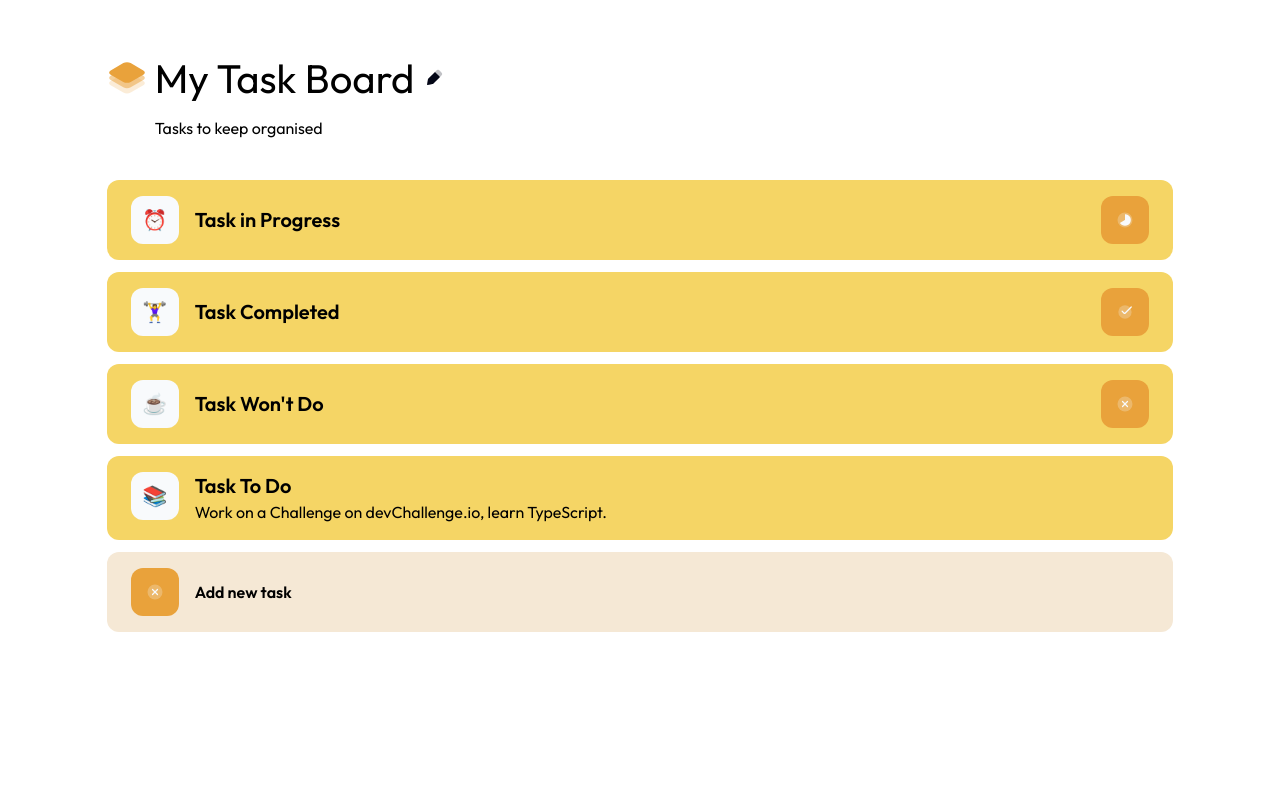
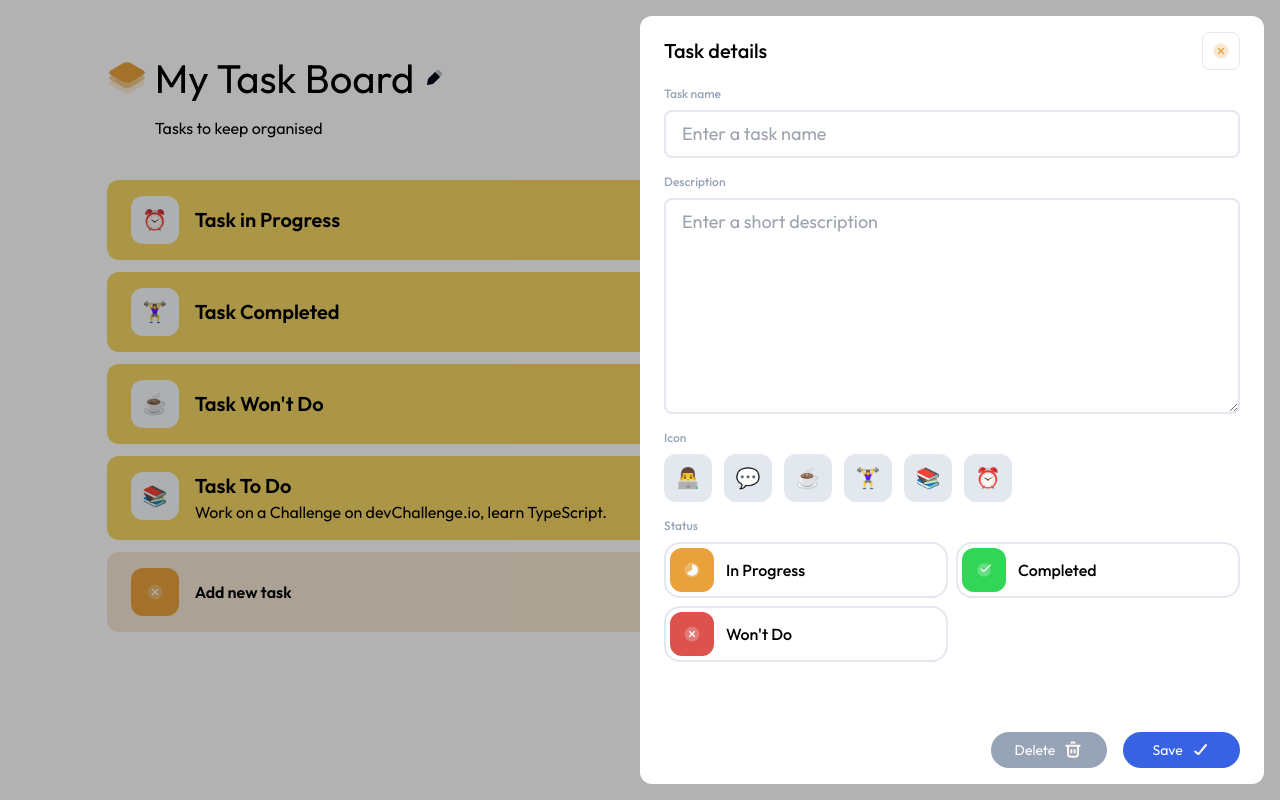
Before and after one commit to CodingLeonardo/task-board-challenge, a React (Vite) app in the folder client/: page / in a window 1280 px wide. Built offline with nearby package versions, Linux system fonts and the light colour scheme.

Commit message:
Refactor components, update layout, and fix Modal styles

```diff
--- a/client/src/components/Board.tsx
+++ b/client/src/components/Board.tsx
@@ -3,6 +3,7 @@ import TaskEdit from "./TaskEdit";
 import Layout from "./Layout";
 import TaskButton from "./TaskButton";
 import {Task, TaskIcon, TaskStatus} from "../types.d";
+// import {useModal} from "../store";
 
 const tasks: Task[] = [
   {
@@ -28,12 +29,14 @@ const tasks: Task[] = [
 ];
 
 const Board = () => {
+  // const isOpened = useModal(state => state.isOpened);
   return (
     <>
       <Layout>
         <Tasks tasks={tasks} />
         <TaskButton />
-        {/* <TaskEdit /> */}
+        {/* {isOpened && <TaskEdit />} */}
+        <TaskEdit />
       </Layout>
     </>
   );
--- a/client/src/components/Modal.tsx
+++ b/client/src/components/Modal.tsx
@@ -1,8 +1,12 @@
 import {createPortal} from "react-dom";
-import {useRef} from "react";
+import {FC, ReactNode, useRef} from "react";
 import {useModal} from "../store";
 
-const Modal = ({children}) => {
+interface ModalProps {
+  children: ReactNode;
+}
+
+const Modal: FC<ModalProps> = ({children}) => {
   const modalRef = useRef(null);
   const closeModal = useModal(state => state.close);
 
@@ -13,7 +17,10 @@ const Modal = ({children}) => {
   };
 
   return createPortal(
-    <div ref={modalRef} className="modal" onClick={handleClick}>
+    <div
+      ref={modalRef}
+      className="fixed grid grid-cols-2 p-4 left-0 top-0 bg-[rgba(0,0,0,0.3)] w-screen h-screen"
+      onClick={handleClick}>
       {children}
     </div>,
     document.getElementById("modal")!,
--- a/client/src/components/TaskCard.tsx
+++ b/client/src/components/TaskCard.tsx
@@ -1,5 +1,5 @@
 import {FC} from "react";
-import {TaskStatus, Task} from "../types.d";
+import {TaskStatus, Task, TaskIcon} from "../types.d";
 
 import Time from "../assets/Time_atack_duotone.svg";
 import Done from "../assets/Done_round_duotone.svg";
@@ -7,33 +7,52 @@ import Close from "../assets/close_ring_duotone.svg";
 
 interface TaskCardProps extends Task {}
 
+interface TaskCardIconProps {
+  icon: TaskIcon;
+}
+
+interface TaskCardStatusIconProps {
+  status: TaskStatus;
+}
+
+const TaskCardIcon: FC<TaskCardIconProps> = ({icon}) => {
+  const Icons = {
+    [TaskIcon.person]: "👨‍💻",
+    [TaskIcon.message]: "💬",
+    [TaskIcon.coffee]: "☕",
+    [TaskIcon.exercise]: "🏋️‍♀️",
+    [TaskIcon.books]: "📚",
+    [TaskIcon.clock]: "⏰",
+  };
+  return (
+    <figure className="flex justify-center items-center h-12 w-12 self-start bg-white-snow text-xl rounded-xl">
+      {Icons[icon]}
+    </figure>
+  );
+};
+
+const TaskCardStatusIcon: FC<TaskCardStatusIconProps> = ({status}) => {
+  const statusIcons = {
+    [TaskStatus.inprogress]: Time,
+    [TaskStatus.completed]: Done,
+    [TaskStatus.wontdo]: Close,
+  };
+  return (
+    <div className="flex justify-center items-center h-12 w-12 bg-orange-burnt rounded-xl">
+      <img className="" src={statusIcons[status]} alt="TaskCard Status" />
+    </div>
+  );
+};
+
 const TaskCard: FC<TaskCardProps> = ({name, description, icon, status}) => {
-  const getStatusIcon = () => {
-    if (status === TaskStatus.inprogress) {
-      return Time;
-    }
-    if (status === TaskStatus.completed) {
-      return Done;
-    }
-    if (status === TaskStatus.wontdo) {
-      return Close;
-    }
-  };
-
   return (
     <div className="grid grid-cols-taskcard gap-x-4 items-center px-6 py-4 rounded-xl bg-orange-cream mb-3">
-      <figure className="flex justify-center items-center h-12 w-12 self-start bg-white-snow text-xl rounded-xl">
-        {icon}
-      </figure>
+      <TaskCardIcon icon={icon} />
       <div className="pr-10">
         <h3 className="text-xl font-semibold text-black">{name}</h3>
         {description && <p className="text-base">{description}</p>}
       </div>
-      {status && (
-        <div className="flex justify-center items-center h-12 w-12 bg-orange-burnt rounded-xl">
-          <img className="" src={getStatusIcon()} alt="TaskCard Status" />
-        </div>
-      )}
+      {status && <TaskCardStatusIcon status={status} />}
     </div>
   );
 };
--- a/client/src/components/TaskEdit.tsx
+++ b/client/src/components/TaskEdit.tsx
@@ -11,8 +11,6 @@ import Done from "../assets/Done_round_duotone.svg";
 import Done1 from "../assets/Done_round.svg";
 import Close from "../assets/close_ring_duotone.svg";
 import Thrash from "../assets/Trash.svg";
-
-import "./styles/TaskEdit.css";
 
 const TaskSchema = z.object({
   name: z.string().min(10).max(25),
@@ -38,99 +36,132 @@ const TaskEdit = () => {
 
   return (
     <Modal>
-      <form className="TaskEdit" onSubmit={handleSubmit(onSubmit)}>
-        <div className="TaskEdit-header">
-          <h2 className="TaskEdit-header__title">Task details</h2>
-          <div className="TaskEdit-header__close" onClick={closeModal}>
+      <form
+        className="relative bg-white-default col-start-2 px-6 py-4 rounded-xl"
+        onSubmit={handleSubmit(onSubmit)}>
+        <div className="flex justify-between items-center">
+          <h2 className="text-xl font-medium">Task details</h2>
+          <div
+            className="flex items-center justify-center border border-gray-light p-2 rounded-lg cursor-pointer"
+            onClick={closeModal}>
             <img src={Close1} alt="Close" />
           </div>
         </div>
-        <div className="TaskEdit-name">
-          <label htmlFor="name">Task name</label>
+        <div className="flex flex-col mt-4">
+          <label
+            className="text-gray-steel text-xs font-medium mb-2"
+            htmlFor="name">
+            Task name
+          </label>
           <input
+            className="bg-white-default text-gray-steel text-lg py-2 px-4 border-2 border-gray-light rounded-lg outline-none"
             type="text"
             placeholder="Enter a task name"
             {...register("name")}
           />
         </div>
-        <div className="TaskEdit-description">
-          <label htmlFor="description">Description</label>
+        <div className="flex flex-col mt-4">
+          <label
+            className="text-gray-steel text-xs font-medium mb-2"
+            htmlFor="description">
+            Description
+          </label>
           <textarea
+            className="bg-white-default text-gray-steel text-lg py-2 px-4 border-2 border-gray-light rounded-lg outline-none"
             cols={20}
             rows={7}
             placeholder="Enter a short description"
             {...register("description")}></textarea>
         </div>
-        <div className="TaskEdit-icon">
-          <h3 className="TaskEdit-icon__title">Icon</h3>
-          <div className="TaskEdit-icon__items">
-            <div className="TaskEdit-icon__item">
+        <div className="flex flex-col mt-4">
+          <h3 className="text-gray-steel text-xs font-medium mb-2">Icon</h3>
+          <div className="flex flex-row gap-x-3">
+            <label
+              className="flex items-center justify-center w-12 h-12 text-xl cursor-pointer rounded-xl bg-gray-light has-[:checked]:bg-orange-cream"
+              htmlFor="person">
               <input
+                className="appearance-none cursor-pointer"
                 type="radio"
-                value={TaskIcon.person}
+                value="person"
                 id="person"
                 {...register("icon")}
               />
-              <label htmlFor="person">👨‍💻</label>
-            </div>
-            <div className="TaskEdit-icon__item">
+              👨‍💻
+            </label>
+            <label
+              className="flex items-center justify-center w-12 h-12 text-xl cursor-pointer rounded-xl bg-gray-light has-[:checked]:bg-orange-cream"
+              htmlFor="message">
               <input
+                className="appearance-none cursor-pointer"
                 type="radio"
-                value={TaskIcon.message}
+                value="message"
                 id="message"
                 {...register("icon")}
               />
-              <label htmlFor="message">💬</label>
-            </div>
-            <div className="TaskEdit-icon__item">
+              💬
+            </label>
+            <label
+              className="flex items-center justify-center w-12 h-12 text-xl cursor-pointer rounded-xl bg-gray-light has-[:checked]:bg-orange-cream"
+              htmlFor="coffee">
               <input
+                className="appearance-none cursor-pointer"
                 type="radio"
-                value={TaskIcon.coffee}
+                value="coffee"
                 id="coffee"
                 {...register("icon")}
               />
-              <label htmlFor="coffee">☕</label>
-            </div>
-            <div className="TaskEdit-icon__item">
+              ☕
+            </label>
+            <label
+              className="flex items-center justify-center w-12 h-12 text-xl cursor-pointer rounded-xl bg-gray-light has-[:checked]:bg-orange-cream"
+              htmlFor="exercise">
               <input
+                className="appearance-none cursor-pointer"
                 type="radio"
-                value={TaskIcon.exercise}
+                value="exercise"
                 id="exercise"
                 {...register("icon")}
               />
-              <label htmlFor="exercise">🏋️‍♀️</label>
-            </div>
-            <div className="TaskEdit-icon__item">
+              🏋️‍♀️
+            </label>
+            <label
+              className="flex items-center justify-center w-12 h-12 text-xl cursor-pointer rounded-xl bg-gray-light has-[:checked]:bg-orange-cream"
+              htmlFor="books">
               <input
+                className="appearance-none cursor-pointer"
                 type="radio"
-                value={TaskIcon.books}
+                value="books"
                 id="books"
                 {...register("icon")}
               />
-              <label htmlFor="books">📚</label>
-            </div>
-            <div className="TaskEdit-icon__item">
+              📚
+            </label>
+            <label
+              className="flex items-center justify-center w-12 h-12 text-xl cursor-pointer rounded-xl bg-gray-light has-[:checked]:bg-orange-cream"
+              htmlFor="clock">
               <input
+                className="appearance-none cursor-pointer"
                 type="radio"
-                value={TaskIcon.clock}
+                value="clock"
                 id="clock"
                 {...register("icon")}
               />
-              <label htmlFor="clock">⏰</label>
-            </div>
+              ⏰
+            </label>
           </div>
         </div>
-        <div className="TaskEdit-status">
-          <h3 className="TaskEdit-status__title">Status</h3>
-          <div className="TaskEdit-status__items">
+        <div className="flex flex-col mt-4">
+          <h3 className="text-gray-steel text-xs font-medium mb-2">Status</h3>
+          <div className="grid gap-2 grid-cols-2">
             <label
               htmlFor="inprogress"
-              className="TaskEdit-status__item inprogress">
-              <figure>
-                <img src={Time} alt="Time" />
+              className="w-full grid grid-cols-taskStatus items-center gap-x-3 p-1 border-2 border-gray-light rounded-2xl cursor-pointer has-[:checked]:border-blue-electric">
+              <figure className="w-fit flex justify-center items-center bg-orange-burnt rounded-xl">
+                <img className="p-3" src={Time} alt="Time" />
               </figure>
-              <h3>In Progress</h3>
+              <h3 className="text-base font-medium">In Progress</h3>
               <input
+                className="appearance-none w-7 h-7 mr-3 checked:bg-[url(/src/assets/Done_round.svg)] checked:bg-blue-electric checked:bg-[length:1.25rem] checked:bg-center checked:bg-no-repeat checked:rounded-full"
                 type="radio"
                 value="inprogress"
                 id="inprogress"
@@ -139,24 +170,28 @@ const TaskEdit = () => {
             </label>
             <label
               htmlFor="completed"
-              className="TaskEdit-status__item completed">
-              <figure>
-                <img src={Done} alt="" />
+              className="w-full grid grid-cols-taskStatus items-center gap-x-3 p-1 border-2 border-gray-light rounded-2xl cursor-pointer has-[:checked]:border-blue-electric">
+              <figure className="w-fit flex justify-center items-center bg-green-forest rounded-xl">
+                <img className="p-3" src={Done} alt="Time" />
               </figure>
-              <h3>Completed</h3>
+              <h3 className="text-base font-medium">Completed</h3>
               <input
+                className="appearance-none w-7 h-7 mr-3 checked:bg-[url(/src/assets/Done_round.svg)] checked:bg-blue-electric checked:bg-[length:1.25rem] checked:bg-center checked:bg-no-repeat checked:rounded-full"
                 type="radio"
                 value="completed"
                 id="completed"
                 {...register("status")}
               />
             </label>
-            <label htmlFor="wontdo" className="TaskEdit-status__item wontdo">
-              <figure>
-                <img src={Close} alt="" />
+            <label
+              htmlFor="wontdo"
+              className="w-full grid grid-cols-taskStatus items-center gap-x-3 p-1 border-2 border-gray-light rounded-2xl cursor-pointer has-[:checked]:border-blue-electric">
+              <figure className="w-fit flex justify-center items-center bg-red-brick rounded-xl">
+                <img className="p-3" src={Close} alt="Time" />
               </figure>
-              <h3>Won't do</h3>
+              <h3 className="text-base font-medium">Won't Do</h3>
               <input
+                className="appearance-none w-7 h-7 mr-3 checked:bg-[url(/src/assets/Done_round.svg)] checked:bg-blue-electric checked:bg-[length:1.25rem] checked:bg-center checked:bg-no-repeat checked:rounded-full"
                 type="radio"
                 value="wontdo"
                 id="wontdo"
@@ -165,12 +200,14 @@ const TaskEdit = () => {
             </label>
           </div>
         </div>
-        <div className="TaskEdit-footer">
-          <a href="#" className="TaskEdit-footer__delete">
+        <div className="absolute bottom-4 right-6 grid grid-cols-2 gap-x-4">
+          <a
+            href="#"
+            className="flex justify-center items-center gap-x-2 py-2 px-6 rounded-3xl text-sm font-normal no-underline text-white-default bg-gray-steel border-none cursor-pointer">
             <p>Delete</p>
             <img src={Thrash} alt="Thrash" />
           </a>
-          <button className="TaskEdit-footer__save">
+          <button className="flex justify-center items-center gap-x-2 py-2 px-6 rounded-3xl text-sm font-normal no-underline text-white-default bg-blue-electric border-none cursor-pointer">
             <p>Save</p>
             <img src={Done1} alt="Done" />
           </button>
--- /dev/null
+++ b/client/src/types.d.ts
@@ -0,0 +1,42 @@
+// export enum TaskIcon {
+//   person = "👨‍💻",
+//   message = "💬",
+//   coffee = "☕",
+//   exercise = "🏋️‍♀️",
+//   books = "📚",
+//   clock = "⏰",
+// }
+// export enum TaskIcon {
+//   PERSON = "person",
+//   MESSAGE = "message",
+//   COFFEE = "coffee",
+//   EXERCISE = "exercise",
+//   BOOKS = "books",
+//   CLOCK = "clock",
+// }
+// export enum TaskStatus {
+//   INPROGRESS = "inprogress",
+//   COMPLETED = "completed",
+//   WONTDO = "wontdo",
+// }
+export enum TaskIcon {
+  person = "person",
+  message = "message",
+  coffee = "coffee",
+  exercise = "exercise",
+  books = "books",
+  clock = "clock",
+}
+
+export enum TaskStatus {
+  inprogress = "inprogress",
+  completed = "completed",
+  wontdo = "wontdo",
+}
+
+export interface Task {
+  name: string;
+  description?: string;
+  icon: TaskIcon;
+  status?: TaskStatus;
+}
--- a/client/tailwind.config.js
+++ b/client/tailwind.config.js
@@ -5,6 +5,7 @@ export default {
     colors: {
       black: "#000000",
       white: {
+        default: "#FFFFFF",
         snow: "#F8FAFC",
         eggshell: "#F5E8D5",
       },
@@ -36,6 +37,7 @@ export default {
       },
       gridTemplateColumns: {
         header: "max-content max-content max-content",
+        taskStatus: "max-content 1fr max-content",
         taskcard: "3em 1fr 3em",
       },
     },
```
Also changed, not shown: client/src/types.d.tsx (deleted, +0 -21 lines).
